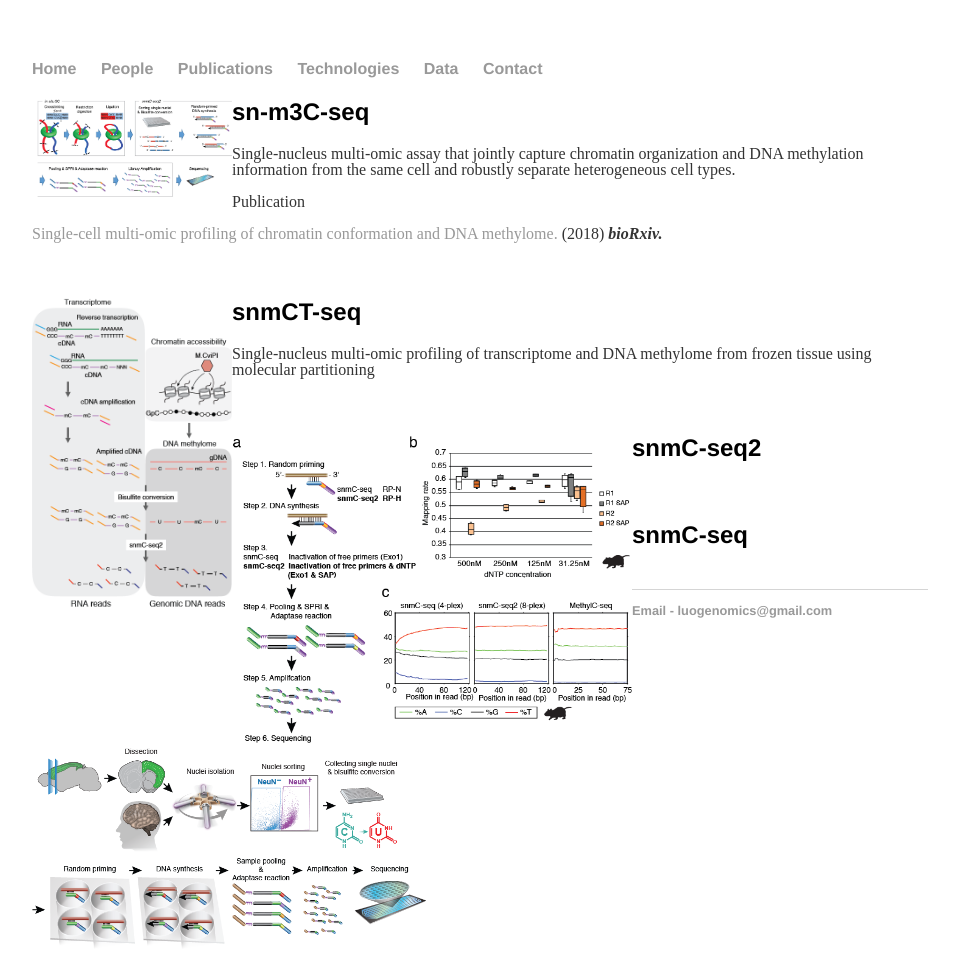
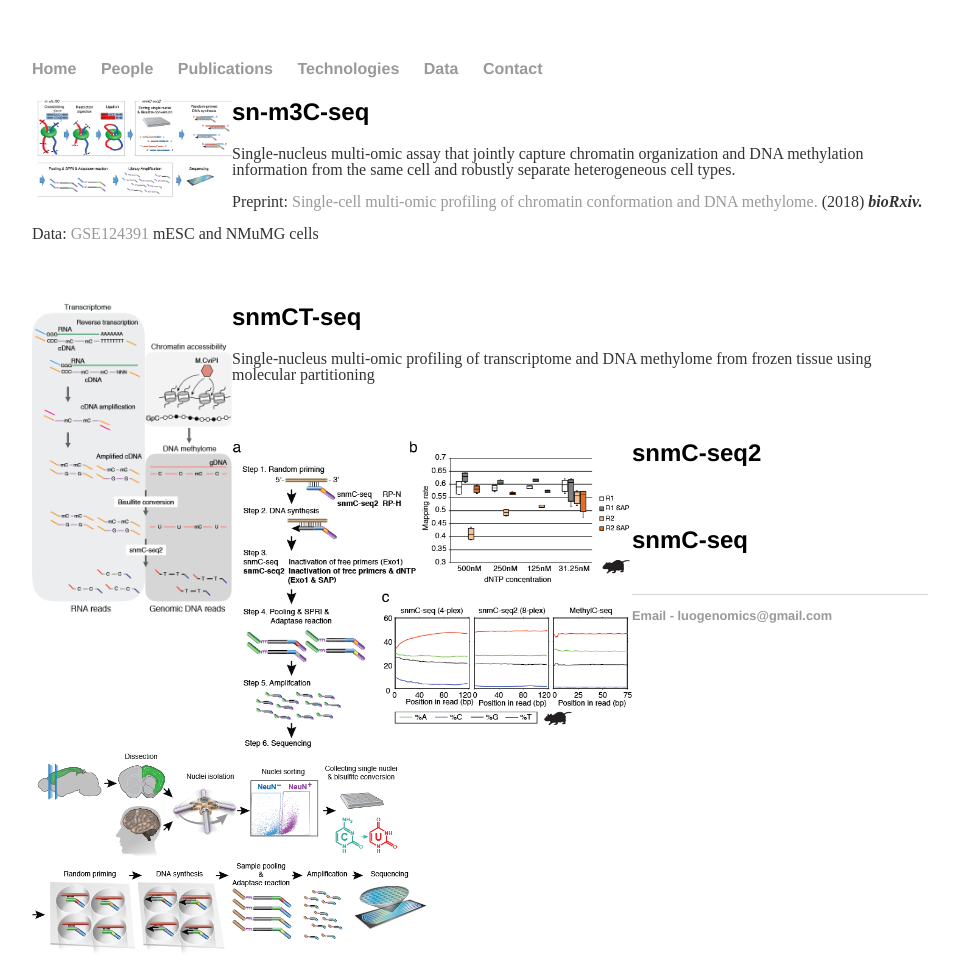
Before and after one commit to luogenomics/luogenomics.github.io, a Jekyll site: the page built from technologies/index.html, in a window 1280 px wide. Shown: the whole page, without its empty margins (160-1119 px from the left). Built offline with Jekyll 4.4.1, drawn with Linux system fonts in a browser that asks for light colours.

Commit message:
Update index.html

```diff
--- a/technologies/index.html
+++ b/technologies/index.html
@@ -8,8 +8,9 @@
   </a>
   <h2> sn-m3C-seq </h2>
   <p> Single-nucleus multi-omic assay that jointly capture chromatin organization and DNA methylation information from the same cell and robustly separate heterogeneous cell types. </p>
-  <p> Publication </p>
-  <p><a href="https://www.biorxiv.org/content/10.1101/503235v1" target="_blank">Single-cell multi-omic profiling of chromatin conformation and DNA methylome. </a> (2018) <strong><em>bioRxiv.</strong></em></p>
+  <p>Preprint: <a href="https://www.biorxiv.org/content/10.1101/503235v1" target="_blank">Single-cell multi-omic profiling of chromatin conformation and DNA methylome. </a> (2018) <strong><em>bioRxiv.</strong></em></p>
+  <p>Data: <a href="https://www.ncbi.nlm.nih.gov/geo/query/acc.cgi?acc=GSE124391" target="_blank">GSE124391</a> mESC and NMuMG cells</p>
+  <div class="smallspacer"></div>
   <div class="bigspacer"></div>
 </div>
 
```
